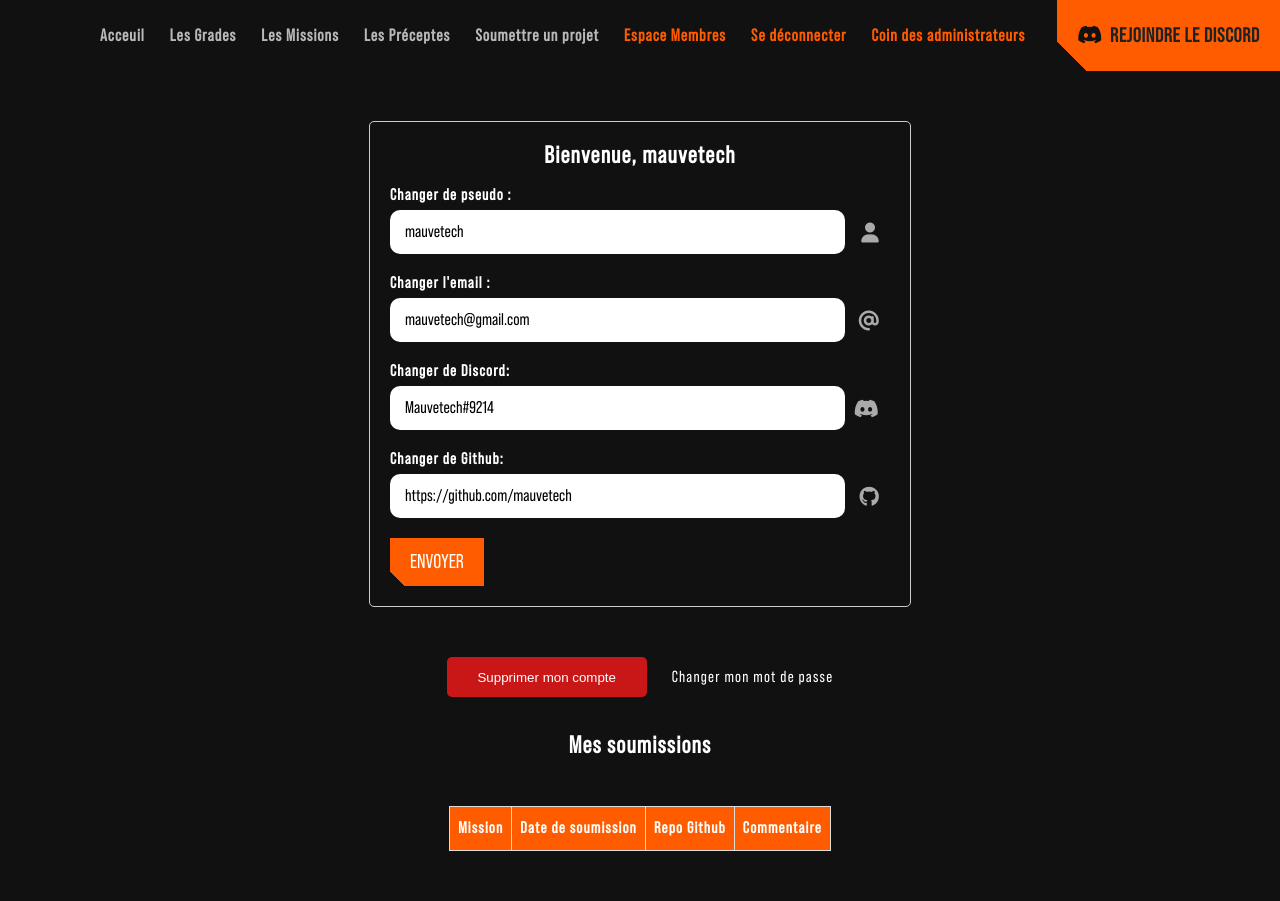
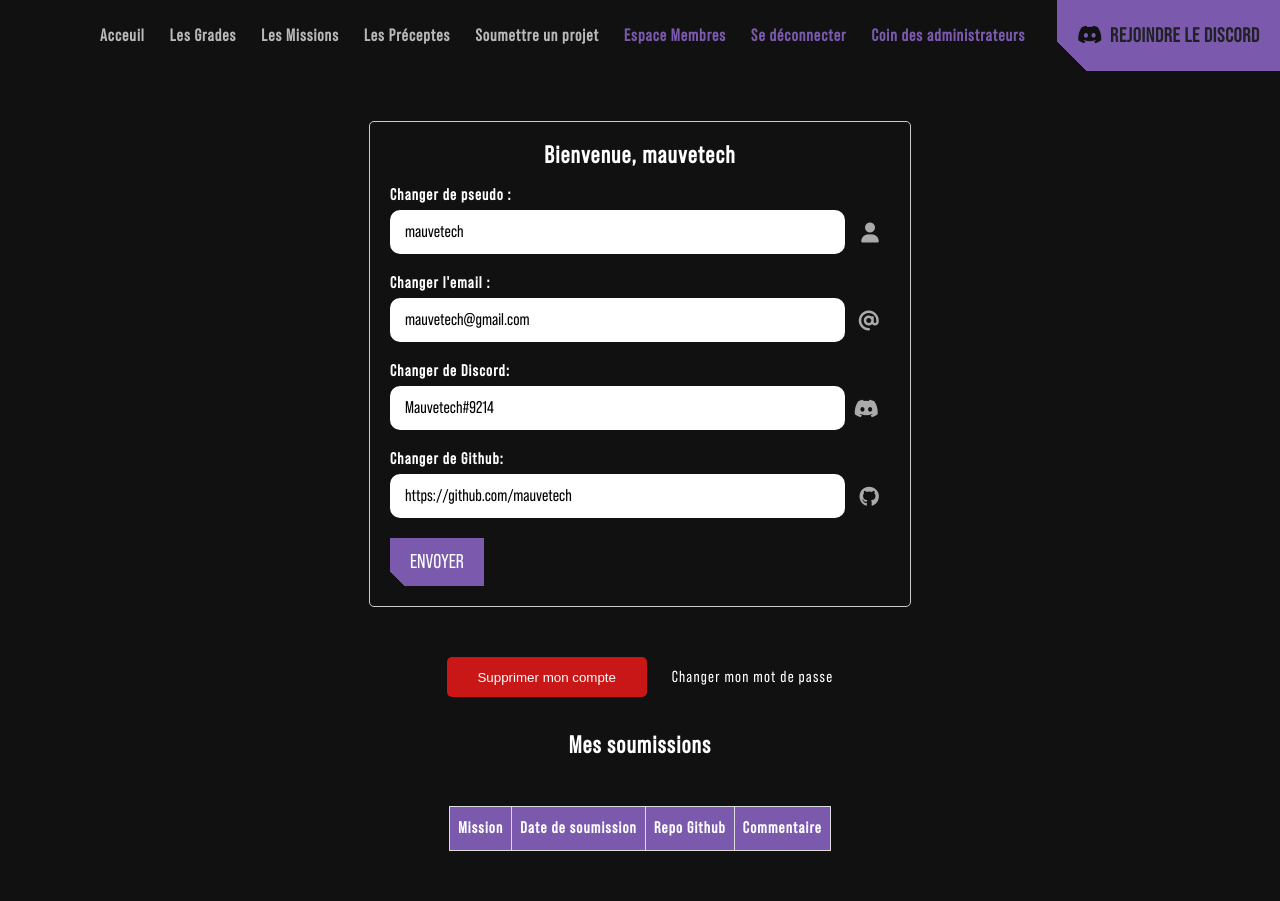
Before and after one commit to davidaddi/Section7-website, a PHP site: page /membres.php in a window 1280 px wide. Run offline with PHP 8.4, Linux system fonts and the light colour scheme; a user stored in the database is signed in; data comes from the database, SQL or seed files in the repository; lists and menus that the app fills with data are empty; some libraries are stand-ins or nearby versions.

Commit message:
changement de couleur principale

```diff
--- a/membres.php
+++ b/membres.php
@@ -109,7 +109,7 @@
         }
 
         #usersTable tr {
-            background-color: #f2f2f2;
+            background-color: #7b5aae;
         }
 
 
@@ -117,7 +117,7 @@
             padding-top: 12px;
             padding-bottom: 12px;
             text-align: left;
-            background-color: #ff5c00;
+            background-color: #7b5aae;
             color: white;
         }
     </style>
--- a/style.css
+++ b/style.css
@@ -65,13 +65,13 @@ nav > ul > li:hover {
 }
 
 .membres {
-  color: #ff5c00;
+  color: #7b5aae;
 }
 
 .discordBtn,
 .discordBtn::after {
   padding: 25px 20px;
-  background: linear-gradient(45deg, transparent 10%, #ff5c00 5%);
+  background: linear-gradient(45deg, transparent 10%, #7b5aae 5%);
   border: 0;
   color: #202124;
   line-height: 1;
@@ -287,7 +287,7 @@ nav > ul > li:hover {
   }
 
   .urgent {
-    background-color: #ff5c00;
+    background-color: #7b5aae;
   }
 
   .mission-title {
@@ -448,7 +448,7 @@ nav > ul > li:hover {
 }
 
 button[type="submit"] {
-  background: linear-gradient(45deg, transparent 10%, #ff5c00 5%);
+  background: linear-gradient(45deg, transparent 10%, #7b5aae 5%);
   color: white;
   font-family: 'Bebas Neue';
   padding: 12px 20px;
@@ -468,7 +468,7 @@ button[type="submit"] {
 }
 
 .btn-orange {
-  background: #ff5c00;
+  background: #7b5aae;
   color: white;
   font-family: 'Bebas Neue';
   padding: 12px 20px;
@@ -537,7 +537,7 @@ button[type="submit"] {
 padding-top: 12px;
 padding-bottom: 12px;
 text-align: left;
-background-color: #ff5c00;
+background-color: #7b5aae;
 color: white;
 }
 
@@ -584,7 +584,7 @@ color: white;
 }
 
 .btn-orange {
-  background: linear-gradient(45deg, transparent 10%, #ff5c00 5%);
+  background: linear-gradient(45deg, transparent 10%, #7b5aae 5%);
   color: white;
   font-family: 'Bebas Neue';
   padding: 12px 20px;
@@ -615,7 +615,7 @@ textarea{
 }
 
 .forgotPassword > a[href="forgotPassword.php"] {
-  color: #ff5c00;
+  color: #7b5aae;
   margin-top: 10px;
   text-align: center;
 }
```
Also changed, not shown: src/media/cooperation.png, src/media/innovation.png, src/media/matrix.png, src/media/mission.png, src/media/passion.png.
